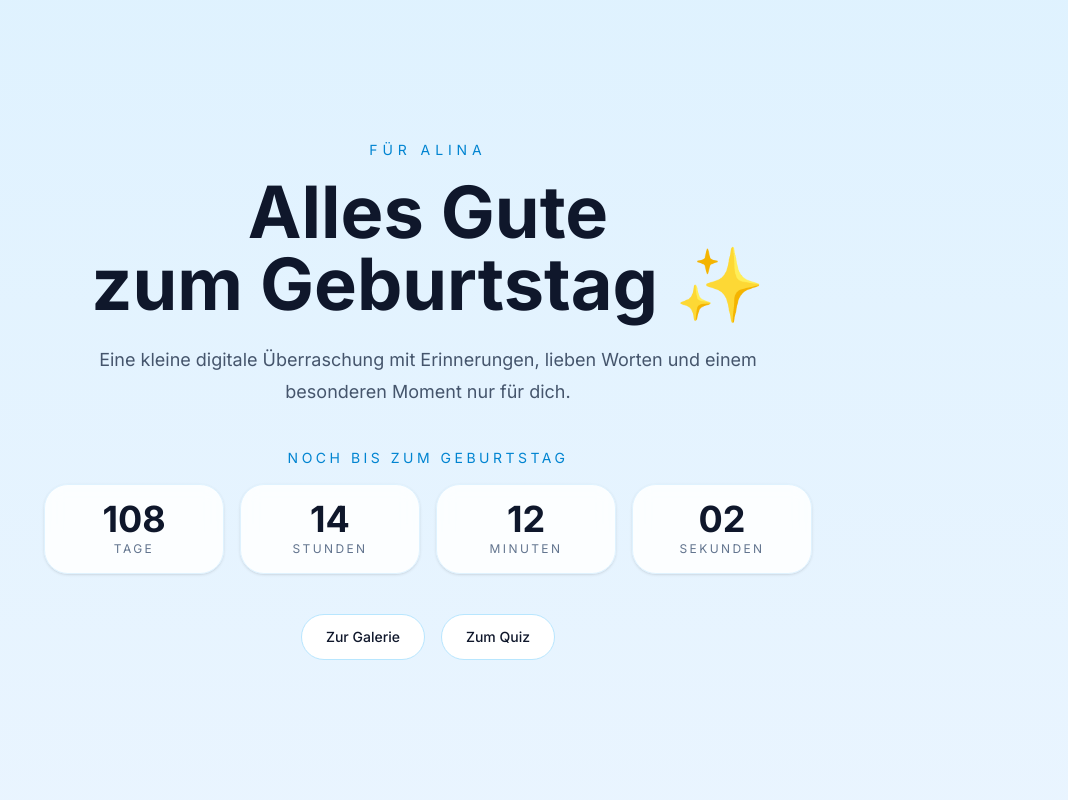
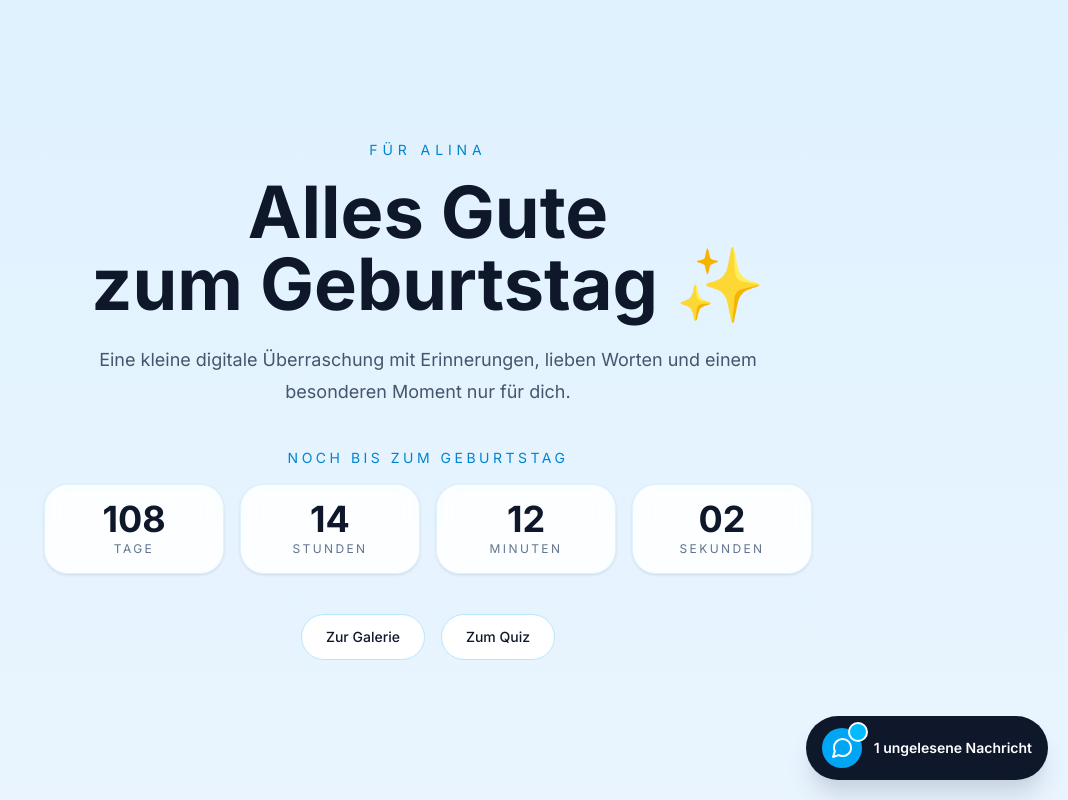
Before and after one commit to Lucas-MStein/alina, a Next.js app: page / in a window 1280 px wide. Shown: the top 800 px of the page, without its empty margins (212-1280 px from the left). Built offline with nearby package versions, Linux system fonts and the light colour scheme; a web font is replaced by a local one.

Commit message:
added bubble message

```diff
--- a/app/page.tsx
+++ b/app/page.tsx
@@ -7,6 +7,7 @@ import SurpriseButton from '@/components/SurpriseButton'
 import { letterText, memories } from '@/lib/content'
 import { REVEAL_DATES, isUnlocked } from '@/lib/reveal'
 import TermsFooter from '@/components/TermsFooter'
+import MessageBubble from '@/components/MessageBubble'
 
 export default function Home() {
     const heroButtonsUnlocked = isUnlocked('heroButtons', REVEAL_DATES.heroButtons)
@@ -107,6 +108,7 @@ export default function Home() {
                 </section>
             </LockedSection>
             <TermsFooter />
+            <MessageBubble />
         </main>
     )
 }
--- /dev/null
+++ b/components/MessageBubble.tsx
@@ -0,0 +1,135 @@
+'use client'
+
+import { useState } from 'react'
+
+function MessageIcon() {
+    return (
+        <svg
+            aria-hidden="true"
+            viewBox="0 0 24 24"
+            className="h-6 w-6"
+            fill="none"
+            stroke="currentColor"
+            strokeWidth="2"
+        >
+            <path
+                strokeLinecap="round"
+                strokeLinejoin="round"
+                d="M21 12a8.38 8.38 0 0 1-.9 3.8A8.5 8.5 0 0 1 12.5 20a8.38 8.38 0 0 1-3.8-.9L3 21l1.9-5.7A8.38 8.38 0 0 1 4 11.5 8.5 8.5 0 0 1 12.5 3 8.5 8.5 0 0 1 21 12Z"
+            />
+        </svg>
+    )
+}
+
+export default function MessageBubble() {
+    const [isOpen, setIsOpen] = useState(false)
+    const [hasOpened, setHasOpened] = useState(false)
+
+    function openMessage() {
+        setIsOpen(true)
+        setHasOpened(true)
+    }
+
+    return (
+        <>
+            <button
+                type="button"
+                onClick={openMessage}
+                className="fixed bottom-5 right-5 z-40 flex items-center gap-3 rounded-full bg-transparent p-0 text-sm font-semibold text-white transition hover:scale-[1.03] focus:outline-none focus:ring-4 focus:ring-sky-200 sm:bg-slate-900 sm:px-4 sm:py-3 sm:shadow-xl sm:shadow-slate-300 sm:hover:bg-slate-800"
+                aria-label="Nachricht öffnen"
+            >
+                <span className="relative flex h-10 w-10 items-center justify-center rounded-full bg-sky-500 text-white">
+                    <MessageIcon />
+
+                    {!hasOpened && (
+                        <span className="absolute -right-1 -top-1 flex h-4 w-4">
+                            <span className="absolute inline-flex h-full w-full animate-ping rounded-full bg-sky-300 opacity-75" />
+                            <span className="relative inline-flex h-4 w-4 rounded-full bg-sky-400 ring-2 ring-white" />
+                        </span>
+                    )}
+                </span>
+
+                <span className="hidden sm:inline">
+                    {hasOpened ? 'Nachricht' : '1 ungelesene Nachricht'}
+                </span>
+            </button>
+
+            {isOpen && (
+                <div
+                    className="fixed inset-0 z-50 flex items-center justify-center bg-slate-950/50 px-5 backdrop-blur-sm"
+                    role="dialog"
+                    aria-modal="true"
+                    aria-labelledby="message-title"
+                >
+                    <div className="flex max-h-[calc(100dvh-3rem)] w-full max-w-xl flex-col overflow-hidden rounded-[2rem] bg-white shadow-2xl ring-1 ring-slate-200">
+                        <div className="shrink-0 border-b border-slate-200 px-5 py-5 sm:px-7 sm:py-6">
+                            <p className="text-xs uppercase tracking-[0.3em] text-sky-600">
+                                Neue Nachricht
+                            </p>
+
+                            <h2
+                                id="message-title"
+                                className="mt-2 font-[family:var(--font-heading)] text-2xl font-semibold leading-tight text-slate-900 sm:text-3xl"
+                            >
+                                Eine Nachricht für dich
+                            </h2>
+                        </div>
+
+                        <div className="flex-1 space-y-4 overflow-y-auto px-5 py-5 text-left text-sm leading-7 text-slate-600 sm:px-7 sm:py-6 sm:text-base">
+                            <p>
+                                Sorry dafür, dass ich gestern so plötzlich aufgelegt habe.
+                                Mir war es dann alles etwas zu viel und ich weiß auch, dass
+                                Wegrennen keine Option ist.
+                            </p>
+
+                            <p>
+                                Gerade in solchen Situationen sollte ich für dich da sein und
+                                dich unterstützen.
+                            </p>
+
+                            <p>
+                                Ich verstehe auch, dass es sich nicht gut anfühlt, wenn alles
+                                nur noch aus Planung besteht. Um wenigstens diese Planung etwas
+                                leichtgewichtiger zu gestalten, habe ich unseren gemeinsamen
+                                Kalender erstellt und ich hoffe, dass dieser seinen Zweck erfüllt.
+                            </p>
+
+                            <p>
+                                Und ich glaube, das Schwierige an unserer Situation ist nicht,
+                                dass wir uns nicht guttun — eher das Gegenteil. Du hast mir ja
+                                selbst gesagt, dass ich dir gut tue und genau das bedeutet mir
+                                extrem viel.
+                            </p>
+
+                            <p>
+                                Aber manchmal fühlt es sich für mich so an, als wärst du in
+                                einer Situation, die dir eigentlich total gut tut, die dir
+                                gleichzeitig aber auch viel abverlangt.
+                            </p>
+
+                            <p>
+                                Und ehrlich gesagt macht mich genau das traurig, weil ich nie
+                                das Gefühl haben will, dass du dich zwischen mir und deinem
+                                restlichen Leben entscheiden musst. Ich will nicht der Grund
+                                sein, warum andere wichtige Dinge für dich zu kurz kommen. Das
+                                ändert nichts daran, wie schön sich das mit dir anfühlt — aber
+                                ich verstehe inzwischen besser, warum dich diese Situation
+                                manchmal belastet. 💙
+                            </p>
+                        </div>
+
+                        <div className="shrink-0 border-t border-slate-200 bg-white px-5 py-4 sm:px-7">
+                            <button
+                                type="button"
+                                onClick={() => setIsOpen(false)}
+                                className="inline-flex w-full items-center justify-center rounded-full bg-sky-500 px-6 py-3 text-sm font-semibold text-white shadow-lg shadow-sky-200 transition hover:scale-[1.02] hover:bg-sky-600 focus:outline-none focus:ring-4 focus:ring-sky-200 sm:w-auto"
+                            >
+                                Nachricht schließen
+                            </button>
+                        </div>
+                    </div>
+                </div>
+            )}
+        </>
+    )
+}
```
